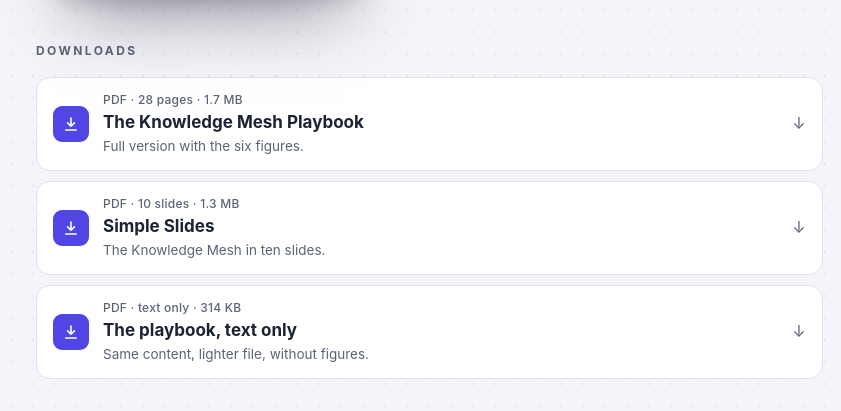
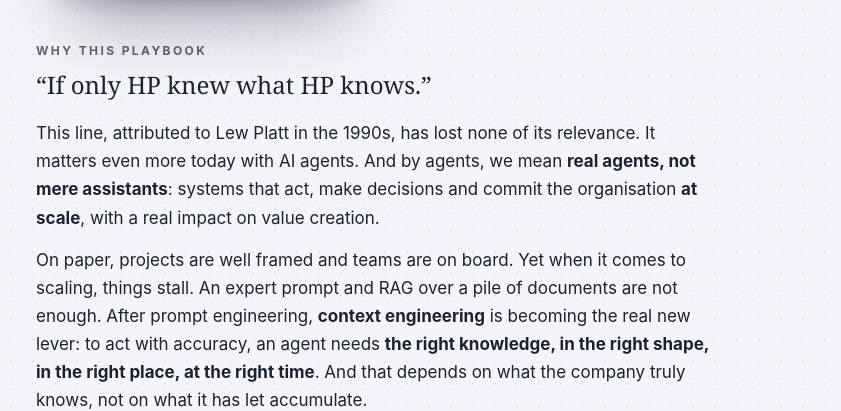
Before and after one commit to BRX10/Knowledge, a plain HTML site: page index.html in a window 1280 px wide. Shown: the part 551-962 px from the top of the page, 0-841 px from the left. Drawn offline with Linux system fonts and the light colour scheme.

Commit message:
Home: 'Why this playbook' (launch post adapted) beside articles; downloads block removed
Co-Authored-By: Claude Opus 5.5 <noreply@anthropic.com>
Claude-Session: https://claude.ai/code/session_016aHg893GTACSGCWtjRj9MM

```diff
--- a/assets/site.css
+++ b/assets/site.css
@@ -640,3 +640,7 @@ dialog.sheet .dlg-in{max-height:calc(100vh - 92px);box-shadow:0 40px 90px -30px
 @media (max-width:820px){ .row21{grid-template-columns:1fr} }
 @media (max-width:640px){ .about .ab-card{grid-template-columns:1fr} .ab-ph{width:130px;height:130px} }
 .row21 h2{scroll-margin-top:96px}
+.why{font-size:17px;line-height:1.65}
+.why p{margin:0 0 14px;max-width:40em}
+.why p.lead{font:400 24px/1.35 var(--serif);color:var(--ink);margin-bottom:18px}
+.why b{font-weight:650}
--- a/index.html
+++ b/index.html
@@ -50,12 +50,14 @@
     </div>
   </section>
 
-  <section class="wrap row21" aria-label="Downloads and articles">
-    <div><h2 id="downloads">Downloads</h2><div class="list dl-list">
-        <a class="item" href="knowledge-mesh/downloads/knowledge-mesh-playbook-v2.5-with-figures.pdf" data-dl="playbook-pdf-figures" download><span class="ic"><svg viewBox="0 0 24 24" fill="none" stroke="currentColor" stroke-width="2.2" stroke-linecap="round" stroke-linejoin="round" aria-hidden="true"><path d="M12 4v11m0 0-4.5-4.5M12 15l4.5-4.5M5 20h14"/></svg></span><span class="tx"><span class="m">PDF · 28 pages · 1.7 MB</span><b>The Knowledge Mesh Playbook</b><span class="d">Full version with the six figures.</span></span><span class="go" aria-hidden="true">↓</span></a>
-        <a class="item" href="knowledge-mesh/downloads/knowledge-mesh-carousel.pdf" data-dl="carousel-pdf" download><span class="ic"><svg viewBox="0 0 24 24" fill="none" stroke="currentColor" stroke-width="2.2" stroke-linecap="round" stroke-linejoin="round" aria-hidden="true"><path d="M12 4v11m0 0-4.5-4.5M12 15l4.5-4.5M5 20h14"/></svg></span><span class="tx"><span class="m">PDF · 10 slides · 1.3 MB</span><b>Simple Slides</b><span class="d">The Knowledge Mesh in ten slides.</span></span><span class="go" aria-hidden="true">↓</span></a>
-        <a class="item" href="knowledge-mesh/downloads/knowledge-mesh-playbook-v2.5.pdf" data-dl="playbook-pdf" download><span class="ic"><svg viewBox="0 0 24 24" fill="none" stroke="currentColor" stroke-width="2.2" stroke-linecap="round" stroke-linejoin="round" aria-hidden="true"><path d="M12 4v11m0 0-4.5-4.5M12 15l4.5-4.5M5 20h14"/></svg></span><span class="tx"><span class="m">PDF · text only · 314 KB</span><b>The playbook, text only</b><span class="d">Same content, lighter file, without figures.</span></span><span class="go" aria-hidden="true">↓</span></a>
-    </div></div>
+  <section class="wrap row21" aria-label="Why this playbook, and articles">
+    <div class="why"><h2 id="why">Why this playbook</h2><p class="lead">“If only HP knew what HP knows.”</p>
+<p>This line, attributed to Lew Platt in the 1990s, has lost none of its relevance. It matters even more today with AI agents. And by agents, we mean <b>real agents, not mere assistants</b>: systems that act, make decisions and commit the organisation <b>at scale</b>, with a real impact on value creation.</p>
+<p>On paper, projects are well framed and teams are on board. Yet when it comes to scaling, things stall. An expert prompt and RAG over a pile of documents are not enough. After prompt engineering, <b>context engineering</b> is becoming the real new lever: to act with accuracy, an agent needs <b>the right knowledge, in the right shape, in the right place, at the right time</b>. And that depends on what the company truly knows, not on what it has let accumulate.</p>
+<p>The brake is not so much technological as <b>organisational</b>. It calls for treating <b>knowledge as a real asset</b>, on a par with data.</p>
+<p>This playbook sets out concrete landmarks around the <b>Knowledge Mesh</b>. It draws on two major inspirations: Zhamak Dehghani’s <b>Data Mesh</b>, to decentralise responsibility by domain rather than centralise everything; and Andrej Karpathy’s approach to <b>knowledge compiled upstream</b>, a living wiki maintained with a human in the loop rather than reassembled at every question.</p>
+<p>No magic recipe here, just a few landmarks to help in the quest for AI at scale and with impact.</p>
+</div>
     <div><h2 id="writing">Articles</h2><div class="list" id="articles"></div></div>
   </section>
 
```
